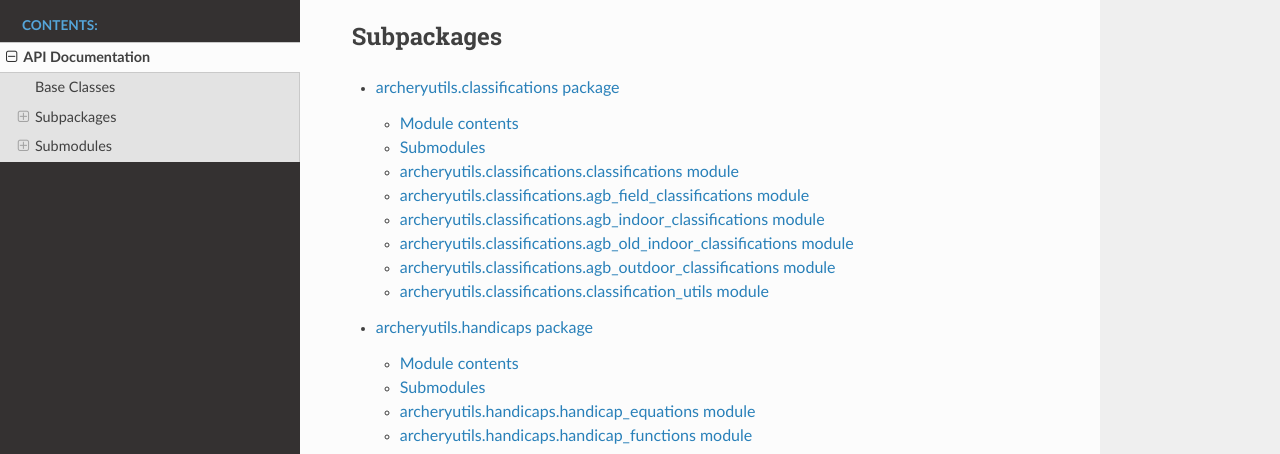
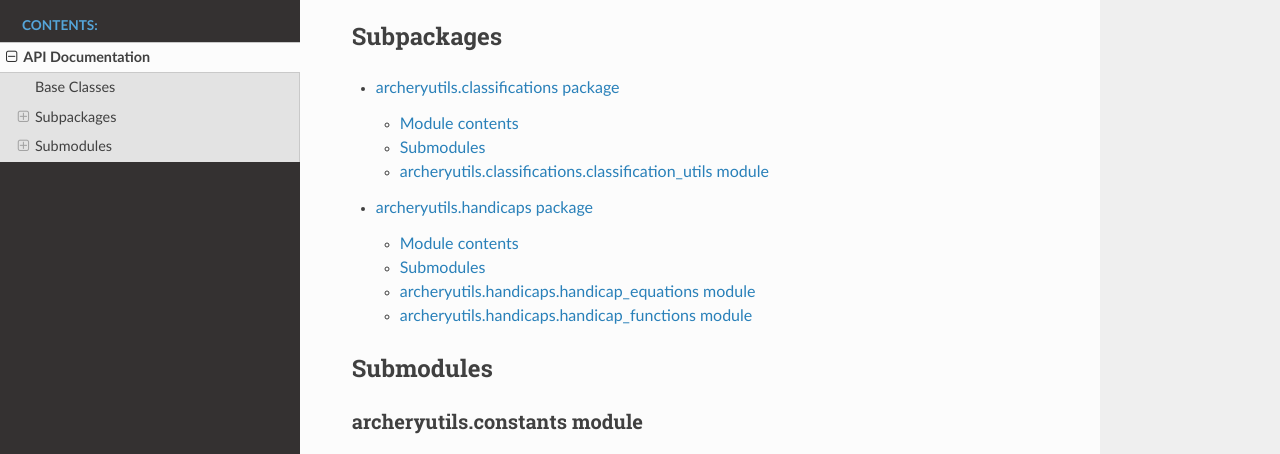
Before and after one commit to jatkinson1000/archeryutils, a Sphinx documentation site: the page built from docs/api.rst, in a window 1280 px wide and 900 px high, scrolled down 472 px, cut to the strip 96-550 px from the top of the window. Built offline with Sphinx 7.4.7 and the Read the Docs theme 2.0.0, drawn with Linux system fonts in a browser that asks for light colours.

Commit message:
Remove individual classification files from classifications docs as duplicated in top-level  module contents.

```diff
--- a/docs/archeryutils.classifications.rst
+++ b/docs/archeryutils.classifications.rst
@@ -12,46 +12,6 @@ Module contents
 Submodules
 ----------
 
-archeryutils.classifications.classifications module
----------------------------------------------------
-
-.. automodule:: archeryutils.classifications.classifications
-   :members:
-   :undoc-members:
-   :show-inheritance:
-
-archeryutils.classifications.agb\_field\_classifications module
----------------------------------------------------------------
-
-.. automodule:: archeryutils.classifications.agb_field_classifications
-   :members:
-   :undoc-members:
-   :show-inheritance:
-
-archeryutils.classifications.agb\_indoor\_classifications module
-----------------------------------------------------------------
-
-.. automodule:: archeryutils.classifications.agb_indoor_classifications
-   :members:
-   :undoc-members:
-   :show-inheritance:
-
-archeryutils.classifications.agb\_old\_indoor\_classifications module
----------------------------------------------------------------------
-
-.. automodule:: archeryutils.classifications.agb_old_indoor_classifications
-   :members:
-   :undoc-members:
-   :show-inheritance:
-
-archeryutils.classifications.agb\_outdoor\_classifications module
------------------------------------------------------------------
-
-.. automodule:: archeryutils.classifications.agb_outdoor_classifications
-   :members:
-   :undoc-members:
-   :show-inheritance:
-
 archeryutils.classifications.classification\_utils module
 ---------------------------------------------------------
 
```
